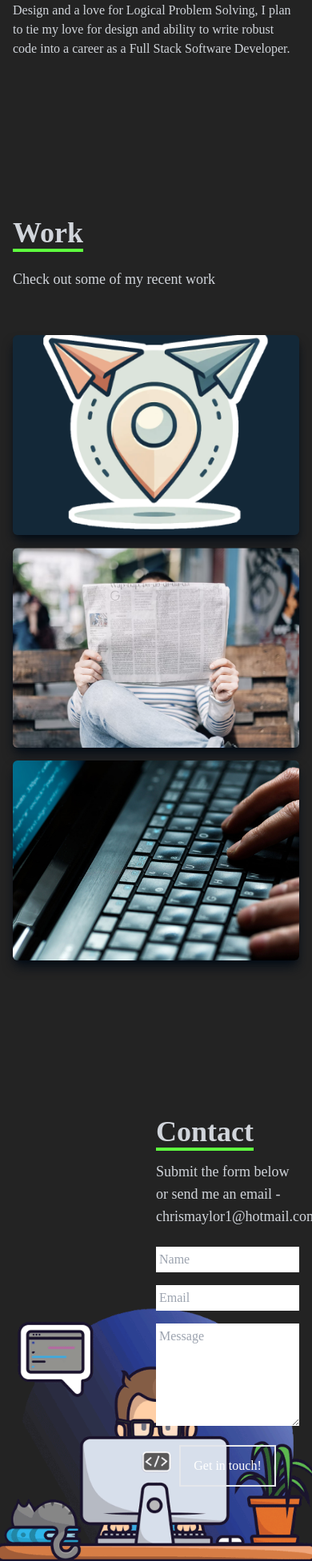
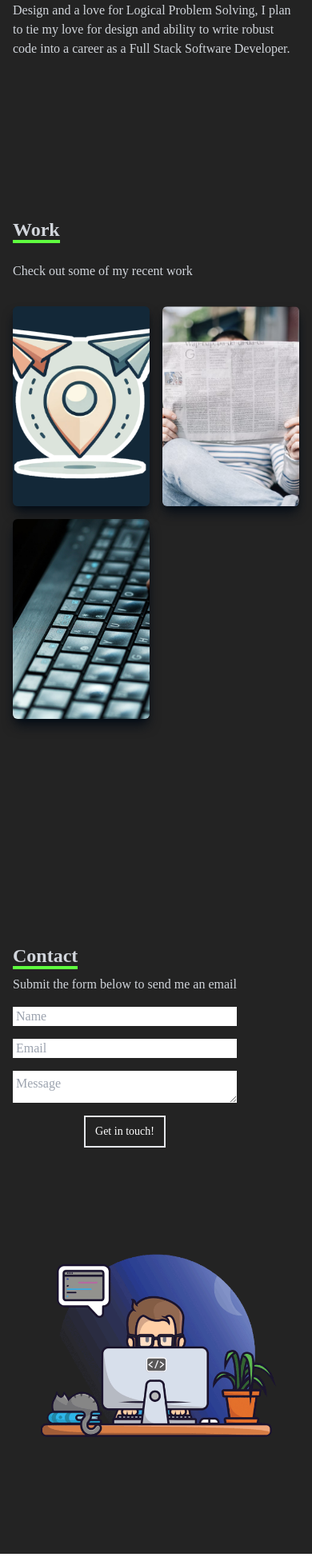
Before and after one commit to ChrisMaylor92/portfolio-1, a React (Create React App) app: page / in a window 390 px wide. Shown: the part 2277-4229 px from the top of the page at 80% size. Built offline with nearby package versions, Linux system fonts and the light colour scheme.

Commit message:
changes work mobile view

```diff
--- a/src/components/Contact.jsx
+++ b/src/components/Contact.jsx
@@ -1,6 +1,23 @@
 export const Contact = () => {
     return (
-        <div name="contact"className="w-full h-screen grid grid-cols-2 flex justify-center items-center p-4">
+        <div name="contact" >
+            {/* Mobile View */}
+        <div className="md:hidden w-full h-screen flex flex-cols  justify-center pt-20 px-4">
+
+            <form method="post" action="https://getform.io/f/xe7jLOd7" className="flex flex-col max-w-[600px] w-full">
+                <div className="pb-2">
+                    <p className="text-2xl font-bold inline border-b-4 border-[#5fff3f] text-gray-300">Contact</p>
+                    <p className="text-gray-300 text-md py-2">Submit the form below to send me an email</p>
+                </div>
+                <input className="bg-[#ffffff] p-1 h-6" type="text" placeholder="Name" name="name" />
+                <input className="my-4 p-1 bg-[#ffffff] h-6 " type="email" placeholder="Email" name="email" />
+                <textarea className="bg-[#ffffff] p-1 h-10" placeholder="Message" name="message" rows="1" ></textarea>
+                <button className="text-white border-2 hover:bg-[#43ad2e] hover:border-[#43ad2e] text-sm px-3 py-2 my-4 mx-auto ">Get in touch!</button>
+            </form>
+
+        </div>
+        {/* Desktop View */}
+        <div name="contact"className="hidden w-full h-screen md:grid grid-cols-2 flex justify-center items-center p-4">
             <div></div>
             <form method="post" action="https://getform.io/f/xe7jLOd7" className="flex flex-col max-w-[600px] w-full">
                 <div className="pb-2">
@@ -13,5 +30,6 @@ export const Contact = () => {
                 <button className="text-white border-2 hover:bg-[#43ad2e] hover:border-[#43ad2e] px-4 py-3 my-6 mx-auto ">Get in touch!</button>
             </form>
         </div>
+        </div>
     )
 }
--- a/src/components/Work.jsx
+++ b/src/components/Work.jsx
@@ -4,7 +4,84 @@ import News from '../assets/Newspaper.png'
 
 export const Work = () => {
     return (
-        <div name="work" className=" w-full md:h-screen text-gray-300 bg-[#232323]">
+        <div name="work" >
+            {/* Mobile View */}
+        <div className=" flex md:hidden w-full h-screen text-gray-300 bg-[#232323]">
+            <div className="max-w-[1000px]  p-4 flex flex-col w-full h-full">
+                <div className="pb-2">
+                    <p className="text-2xl font-bold inline border-b-4 text gray-300 border-[#5fff3f]">Work</p>
+                    <p className="text-md py-6">Check out some of my recent work</p>
+                </div>
+                {/* Container */}
+                <div className="grid grid-cols-2 gap-4 justify-center ">
+                {/* Grid Item */}
+                    <div style={{backgroundImage: `url(${MMITM})`}} className="shadow-lg shadow-[#040c16] group container rounded-md flex justify-center items-center content-div h-20">
+                        {/* hover effects */}
+                        <div className="opacity-0 group-hover:opacity-100">
+                            <span className="  text-2xl text-center font-bold text-white tracking-wider">
+                                Meet Me in the Middle
+                            </span>
+
+                            <div className="pt-8 pb-8 text-center">
+                                <a href="https://meet-me-in-the-middle-22a40.web.app/">
+                                    <button className="text-center round-lg px-4 py-3 m-2 bg-[#111111] border-2 hover:bg-[#43ad2e] hover:border-[#43ad2e] text-white font-bold text-lg">Demo</button>
+                                </a>
+                                <a href="https://github.com/ChrisMaylor92/MMITM">
+                                    <button className="text-center round-lg px-4 py-3 m-2 bg-[#111111] border-2 hover:bg-[#43ad2e] hover:border-[#43ad2e] text-white font-bold text-lg">Code</button>
+                                </a>
+
+                            </div>
+                            <span className=" pl-6 pt-6 text-1xl text-center font-bold text-white tracking-wider">
+                                Typescript, React, Firebase
+                            </span>
+                        </div>
+                    </div>
+                    <div style={{backgroundImage: `url(${News})`}} className="shadow-lg shadow-[#040c16] group container rounded-md flex justify-center items-center mx-auto content-div">
+                        {/* hover effects */}
+                        <div className="opacity-0 group-hover:opacity-100">
+                            <span className="pl-2 text-2xl font-bold text-white tracking-wider">
+                                NC-News - Front End
+                            </span>
+                            <div className="pt-8 pb-8 text-center">
+                                <a href="https://snazzy-pika-9fa17f.netlify.app/">
+                                    <button className="text-center round-lg px-4 py-3 m-2 bg-[#111111] border-2 hover:bg-[#43ad2e] hover:border-[#43ad2e] text-white font-bold text-lg">Demo</button>
+                                </a>
+                                <a href="https://github.com/ChrisMaylor92/fe-nc-news">
+                                    <button className="text-center round-lg px-4 py-3 m-2 bg-[#111111] border-2 hover:bg-[#43ad2e] hover:border-[#43ad2e] text-white font-bold text-lg">Code</button>
+                                </a>
+
+                            </div>
+                            <span className=" pl-3 pt-6 text-1xl text-center font-bold text-white tracking-wider">
+                                Javascript, React, TailwindCSS
+                            </span>
+                        </div>
+                    </div>
+                    <div style={{backgroundImage: `url(${Laptop})`}} className="h-20 shadow-lg shadow-[#040c16] group container rounded-md flex justify-center items-center mx-auto content-div">
+                        {/* hover effects */}
+                        <div className="opacity-0 group-hover:opacity-100">
+                            <span className="pl-2 text-2xl font-bold text-white tracking-wider">
+                                NC-News - Back End
+                            </span>
+                            <div className="pt-8 pb-8 text-center">
+                                <a href="https://chriss-new-app.onrender.com/api">
+                                    <button className="text-center round-lg px-4 py-3 m-2 bg-[#111111] border-2 hover:bg-[#43ad2e] hover:border-[#43ad2e] text-white font-bold text-lg">Demo</button>
+                                </a>
+                                <a href="https://github.com/ChrisMaylor92/chris-nc-news">
+                                    <button className="text-center round-lg px-4 py-3 m-2 bg-[#111111] border-2 hover:bg-[#43ad2e] hover:border-[#43ad2e] text-white font-bold text-lg">Code</button>
+                                </a>
+
+                            </div>
+                            <span className=" pl-8 pt-6 text-1xl font-bold text-white tracking-wider">
+                                Javascript, Express, TDD
+                            </span>
+                        </div>
+                    </div>
+
+                </div>
+            </div>
+        </div>
+        {/* Desktop View */}
+        <div className=" hidden md:flex w-full md:h-screen text-gray-300 bg-[#232323]">
             <div className="max-w-[1000px] mx-auto p-4 flex flex-col justify-center w-full h-full">
                 <div className="pb-8">
                     <p className="text-4xl font-bold inline border-b-4 text gray-300 border-[#5fff3f]">Work</p>
@@ -78,5 +155,6 @@ export const Work = () => {
                 </div>
             </div>
         </div>
+        </div>
     )
 }
--- a/src/index.css
+++ b/src/index.css
@@ -79,7 +79,7 @@
 #header3Mobile{
     width: 100%;
     height: 100vh;
-    background-image: url(assets/coderNightPortrait.gif);
+    background-image: url(assets/MobileNight.gif);
     background-size: auto 100%;
     background-position: center;
     background-attachment: fixed;
```
